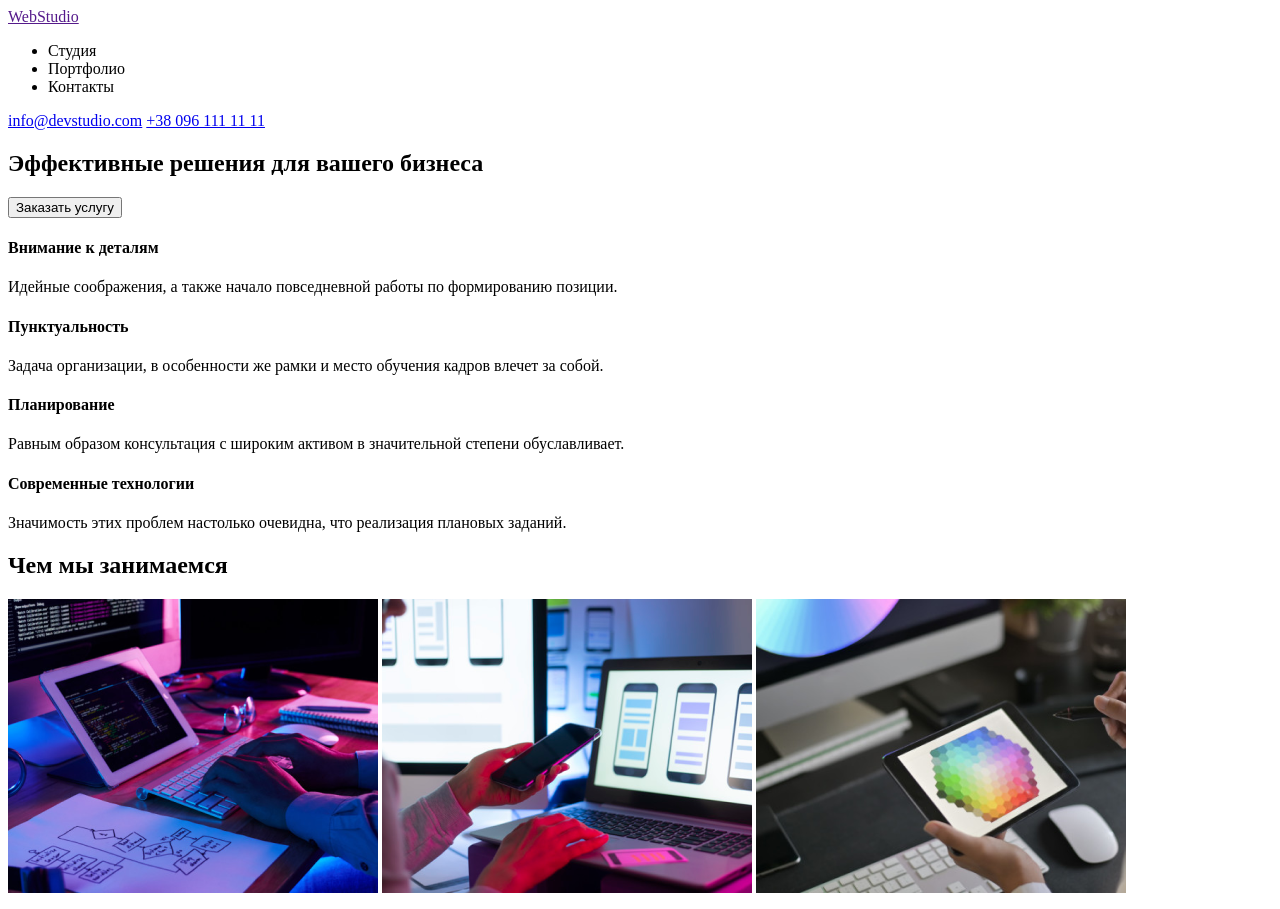
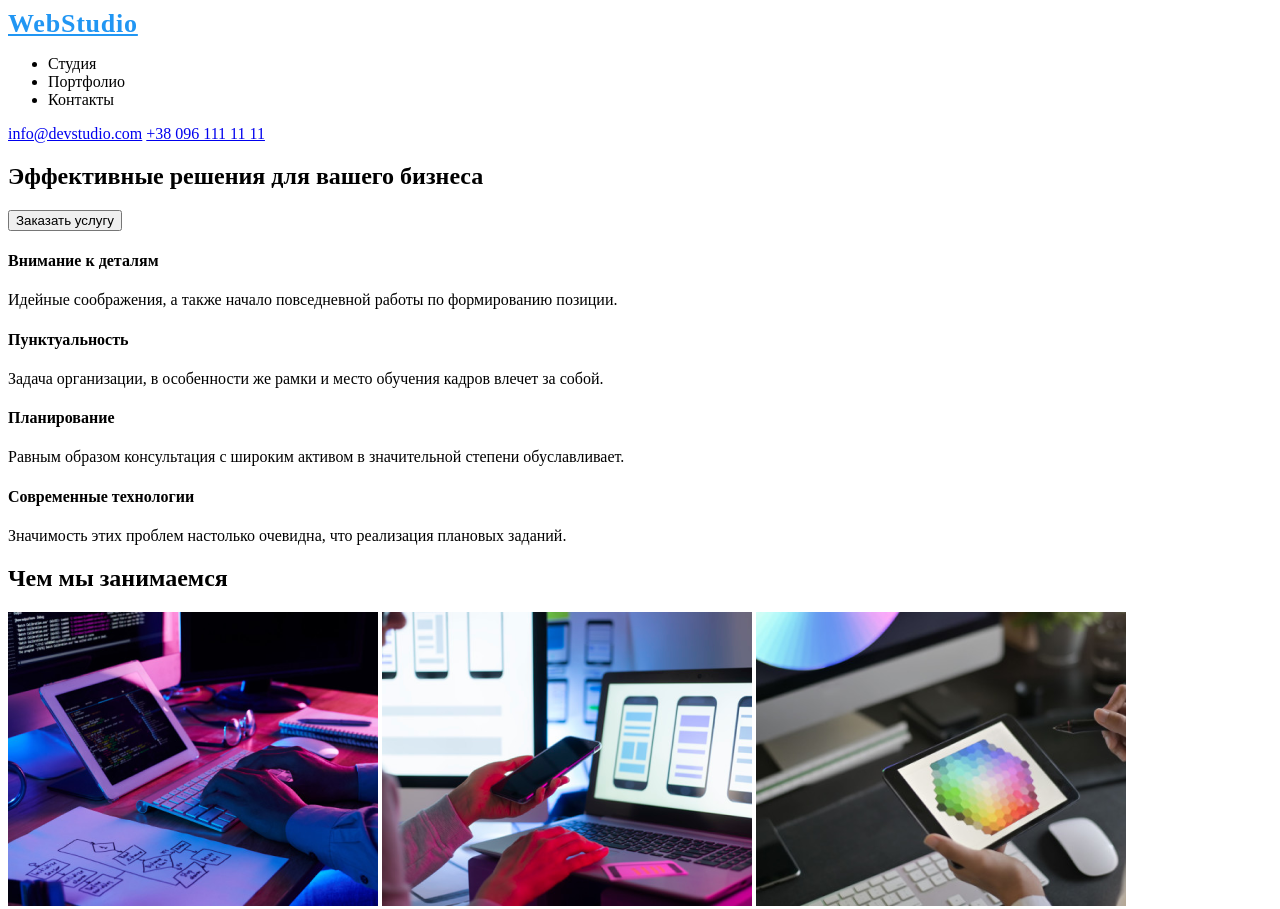
Before and after one commit to yugabel/goit-markup-hw-01, a plain HTML site: page index.html in a window 1280 px wide. Shown: the top 909 px of the page. Drawn offline with Linux system fonts and the light colour scheme.

Commit message:
add style.css

```diff
--- a/index.html
+++ b/index.html
@@ -4,11 +4,12 @@
     <meta charset="UTF-8">
     <meta http-equiv="X-UA-Compatible" content="IE=edge">
     <meta name="viewport" content="width=device-width, initial-scale=1.0">
+    <link rel="stylesheet" href="./style.css">
     <title>Студія</title>
 </head>
 <body>
     <header>
-        <a href="">WebStudio</a>
+        <a class="logo" href="">WebStudio</a>
         <nav>
             <ul>
                 <li>Студия</li>
--- /dev/null
+++ b/style.css
@@ -0,0 +1,10 @@
+
+
+.logo {
+    font-style: normal;
+    font-weight: 700;
+    font-size: 26px;
+    line-height: 31px;
+    letter-spacing: 0.03em;
+    color: #2196F3;
+}
```
